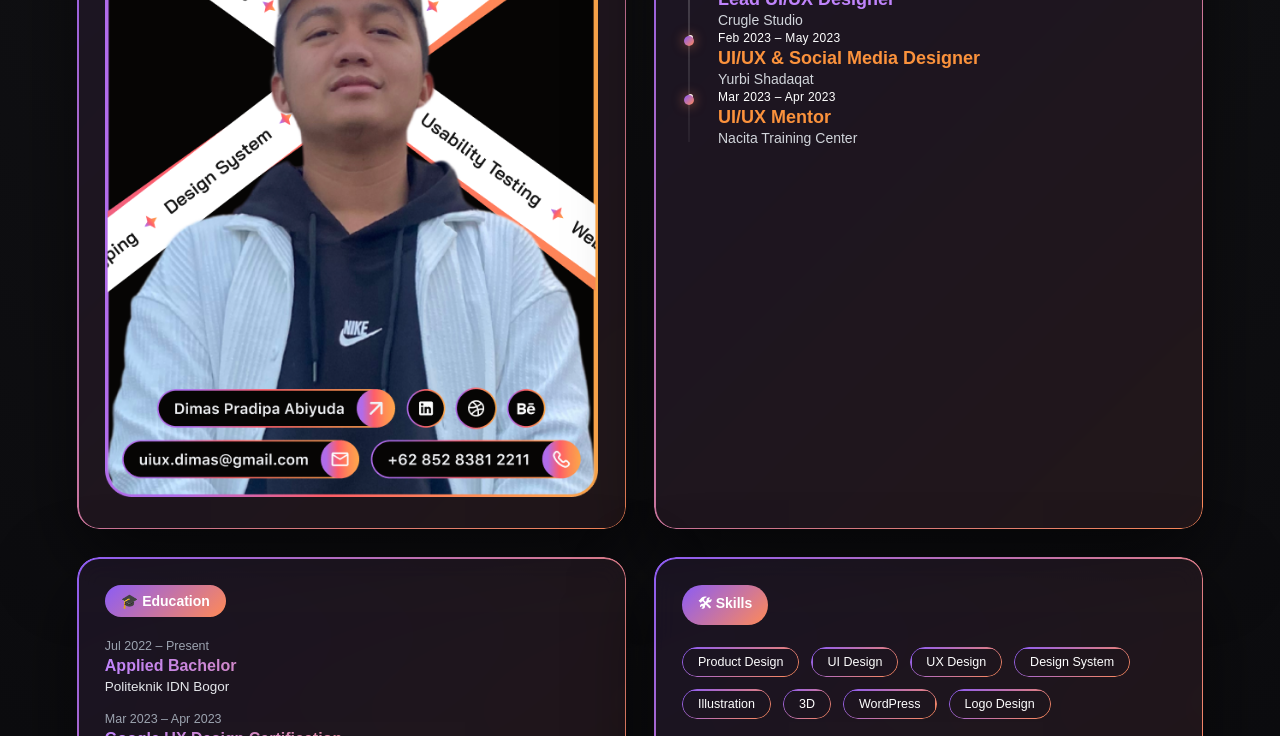
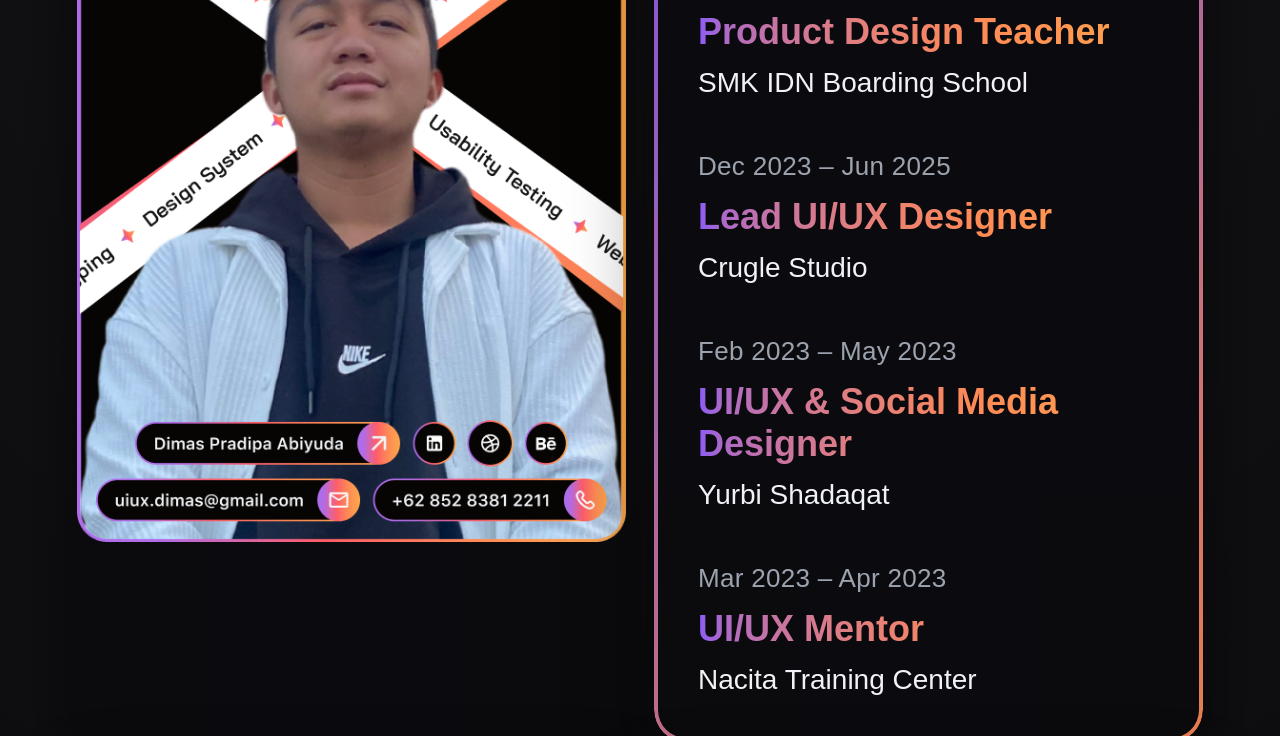
Before and after one commit to DionAhza/uiuxdimas, a plain HTML site: page projects.html in a window 1280 px wide. Shown: the part 7715-8451 px from the top of the page. Drawn offline with nearby package versions, Linux system fonts and the light colour scheme; a web font is replaced by a local one.

Commit message:
project page - profile

```diff
--- a/profile.css
+++ b/profile.css
@@ -19,13 +19,24 @@
   gap: 28px;
 }
 
-/* ===== UNIVERSAL CARD STYLE ===== */
+/* ===== PROFILE CARD STYLE ===== */
 .profile-card,
+.profile-grid > .card {
+  position: relative;
+  padding: 0px;
+  border-radius: 38px;
+  background: var(--we-bg);
+  backdrop-filter: blur(12px);
+  box-shadow: 0 30px 80px rgba(0,0,0,.55);
+  overflow: hidden;
+}
+
+/* ===== WE CARD STYLE ===== */
 .we-card,
 .profile-grid > .card {
   position: relative;
-  padding: 28px;
-  border-radius: 22px;
+  padding: 20px;
+  border-radius: 32px;
   background: var(--we-bg);
   backdrop-filter: blur(12px);
   box-shadow: 0 30px 80px rgba(0,0,0,.55);
@@ -33,13 +44,12 @@
 }
 
 /* GRADIENT BORDER */
-.profile-card::before,
 .we-card::before,
 .profile-grid > .card::before {
   content: "";
   position: absolute;
   inset: 0;
-  padding: 1.5px;
+  padding: 4px;
   border-radius: inherit;
   background: var(--we-gradient);
   -webkit-mask:
@@ -57,7 +67,7 @@
   content: "";
   position: absolute;
   inset: -40%;
-  background: var(--we-gradient);
+  background: var(--we-bg);
   opacity: .1;
   filter: blur(90px);
   z-index: 0;
@@ -73,154 +83,138 @@
 /* ===== PROFILE IMAGE ===== */
 .profile-card img {
   width: 100%;
-  border-radius: 16px;
+  border-radius: 0px;
   object-fit: cover;
 }
 
-/* ===== WORK EXPERIENCE ===== */
+/* ===== All CARD TITLES ===== */
 .we-card-title {
   display: inline-flex;
   align-items: center;
   gap: 10px;
   margin-bottom: 18px; /* sebelumnya 24px */
-  padding: 10px 18px;  /* lebih tebal */
-  font-size: 15px;     /* BESARIN */
+  padding: 15px 35px;  /* lebih tebal */
+  font-size: 40px;     /* BESARIN */
   font-weight: 600;
-  border-radius: 999px;
-  background: var(--we-gradient);
+  border-top-left-radius: 20px;
+  border-bottom-right-radius: 20px;
+
+  background: linear-gradient(to right, #8b5cf6, 40%, #FF8A56, #FFA84B);
 }
 
-
-.we-timeline {
-  position: relative;
-  padding-left: 22px;
-}
-
-.we-timeline::before {
-  content: "";
-  position: absolute;
-  left: 6px;
-  top: 4px;
-  bottom: 4px;
-  width: 2px;
-  background: linear-gradient(
-    to bottom,
-    rgba(255,255,255,0.25),
-    rgba(255,255,255,0.05)
-  );
-}
-
-
-.we-timeline li {
-  position: relative;
-  padding-left: 14px;
-}
-
-.we-timeline li::before {
-  content: "";
-  position: absolute;
-  left: -20px;
-  top: 8px;
-  width: 10px;
-  height: 10px;
-  border-radius: 50%;
-  background: var(--we-gradient);
-  box-shadow: 0 0 12px rgba(255,138,86,.6);
-}
-
-
 .we-role {
-  font-size: 18px;
-  font-weight: 600;
+  font-size: 36px;
+  font-weight: 800;
   margin: 2px 0 2px;
 }
 
+.we-timeline {
+  list-style: none;
+}
+
+.we-timeline li{
+  margin-left:  24px;
+  padding: 26px 0px;
+  display: flex;
+  flex-direction: column;
+  gap: 12px;
+}
+
 .we-timeline small {
-  font-size: 12px;
+  font-size: 26px;
   letter-spacing: .3px;
+  color: var(--we-text-muted);
+  font-weight: 10;
 }
 
 .we-timeline p {
-  font-size: 14px;
-  color: #d1d5db;
+  font-size: 28px;
+  color: #F0F2F5;
+  font-weight: 10;
 }
 
-
-
-.we-role.purple {
-  color: #c084fc;
-}
-
-.we-role.orange {
-  color: #fb923c;
+.we-role.gradient {
+  background: linear-gradient(to right, #8b5cf6, 15%, #FF8A56, #FFA84B);
+  -webkit-background-clip: text;
+  background-clip: text;
+  -webkit-text-fill-color: transparent;
+  color: transparent;
 }
 
 /* ===== EDUCATION & SKILLS ===== */
 .card-title {
   display: inline-flex;
   align-items: center;
-  gap: 8px;
+  gap: 10px;
+  margin-bottom: 18px; /* sebelumnya 24px */
+  padding: 15px 35px;  /* lebih tebal */
+  font-size: 40px;     /* BESARIN */
+  font-weight: 600;
+  border-top-left-radius: 20px;
+  border-bottom-right-radius: 20px;
 
-  margin-bottom: 22px;
-  padding: 8px 16px;
-  border-radius: 999px;
+  background: linear-gradient(to right, #8b5cf6, 40%, #FF8A56, #FFA84B);
+}
 
-  font-size: 14px;
-  font-weight: 600;
-  color: #fff;
-
-  background: var(--we-gradient);
-}
+/* ===== EDUCATION ===== */
 
 .timeline {
   list-style: none;
+}
+
+.timeline li{
+  margin-left:  24px;
+  padding: 26px 0px;
   display: flex;
   flex-direction: column;
-  gap: 18px;
-  padding: 0;
-  margin: 0;
+  gap: 12px;
 }
 
 
 .timeline small {
-  font-size: 12.5px;
   color: var(--we-text-muted);
   display: block;
   margin-bottom: 4px;
+  font-size: 26px;
+  letter-spacing: .3px;
+  font-weight: 10;
 }
 
 
 .timeline h4 {
-  font-size: 16px;
-  font-weight: 600;
-  margin: 0 0 4px;
-
+  font-size: 36px;
+  font-weight: 800;
+  margin: 2px 0 2px;
   background: linear-gradient(80deg, #c084fc, #fb923c);
   -webkit-background-clip: text;
   -webkit-text-fill-color: transparent;
 }
 
+
 .timeline p {
-  font-size: 13.5px;
   color: #e5e7eb;
   margin: 0;
+  font-size: 28px;
+  color: #F0F2F5;
+  font-weight: 10;
 }
 
 
 /* ===== SKILLS ===== */
 .skills {
+  max-width: 80%;
   display: flex;
   flex-wrap: wrap;
-  gap: 12px;
-  margin-bottom: 20px;
+  gap: 24px;
+  margin: 32px 0px 32px 24px;
 }
 
 .skills span {
   position: relative;
-  padding: 8px 16px;
+  padding: 16px 20px;
   border-radius: 999px;
-  font-size: 12.5px;
-  font-weight: 500;
+  font-size: 22px;
+  font-weight: 400;
   color: #fff;
   background: transparent;
   z-index: 0;
@@ -251,14 +245,15 @@
 }
 /* tools------------------------------------------- */
 .tools {
+  margin-left: 24px;
   display: flex;
-  gap: 14px;
+  gap: 24px;
   margin-top: 12px;
 }
 
 .tool-icon {
-  width: 38px;
-  height: 38px;
+  width: 60px;
+  height: 60px;
   border-radius: 50%;
 
   display: flex;
@@ -290,8 +285,8 @@
 
 /* ICON */
 .tool-icon img {
-  width: 22px;
-  height: 22px;
+  width: 32px;
+  height: 32px;
 }
 
 /* HOVER */
--- a/projects.html
+++ b/projects.html
@@ -696,25 +696,25 @@ PayFun is designed in a trendy and modern way, with all layers well laid out. Pa
   <ul class="we-timeline">
     <li>
       <small>Jul 2023 – Des 2025</small>
-      <h4 class="we-role purple">Product Design Teacher</h4>
+      <h4 class="we-role gradient">Product Design Teacher</h4>
       <p>SMK IDN Boarding School</p>
     </li>
 
     <li>
       <small>Dec 2023 – Jun 2025</small>
-      <h4 class="we-role purple">Lead UI/UX Designer</h4>
+      <h4 class="we-role gradient">Lead UI/UX Designer</h4>
       <p>Crugle Studio</p>
     </li>
 
     <li>
       <small>Feb 2023 – May 2023</small>
-      <h4 class="we-role orange">UI/UX & Social Media Designer</h4>
+      <h4 class="we-role gradient">UI/UX & Social Media Designer</h4>
       <p>Yurbi Shadaqat</p>
     </li>
 
     <li>
       <small>Mar 2023 – Apr 2023</small>
-      <h4 class="we-role orange">UI/UX Mentor</h4>
+      <h4 class="we-role gradient">UI/UX Mentor</h4>
       <p>Nacita Training Center</p>
     </li>
   </ul>
@@ -723,26 +723,26 @@ PayFun is designed in a trendy and modern way, with all layers well laid out. Pa
 
     <!-- EDUCATION -->
     <div class="card">
-      <div class="card-title">🎓 Education</div>
+      <div class="card-title"> Education 🎓</div>
 
       <ul class="timeline">
         <li>
           <small>Jul 2022 – Present</small>
           <h4>Applied Bachelor</h4>
-          <p>Politeknik IDN Bogor</p>
+          <p>Polytechnic IDN Bogor</p>
         </li>
 
         <li>
           <small>Mar 2023 – Apr 2023</small>
           <h4>Google UX Design Certification</h4>
-          <p>Google Career Certificate</p>
+          <p>Startup Campus & Google Career Certificate</p>
         </li>
       </ul>
     </div>
 
     <!-- SKILLS -->
     <div class="card">
-      <div class="card-title">🛠 Skills</div>
+      <div class="card-title">Skills 🛠</div>
 
       <div class="skills">
         <span>Product Design</span>
@@ -751,7 +751,7 @@ PayFun is designed in a trendy and modern way, with all layers well laid out. Pa
         <span>Design System</span>
         <span>Illustration</span>
         <span>3D</span>
-        <span>WordPress</span>
+        <span>WordPress Development</span>
         <span>Logo Design</span>
       </div>
 
```
